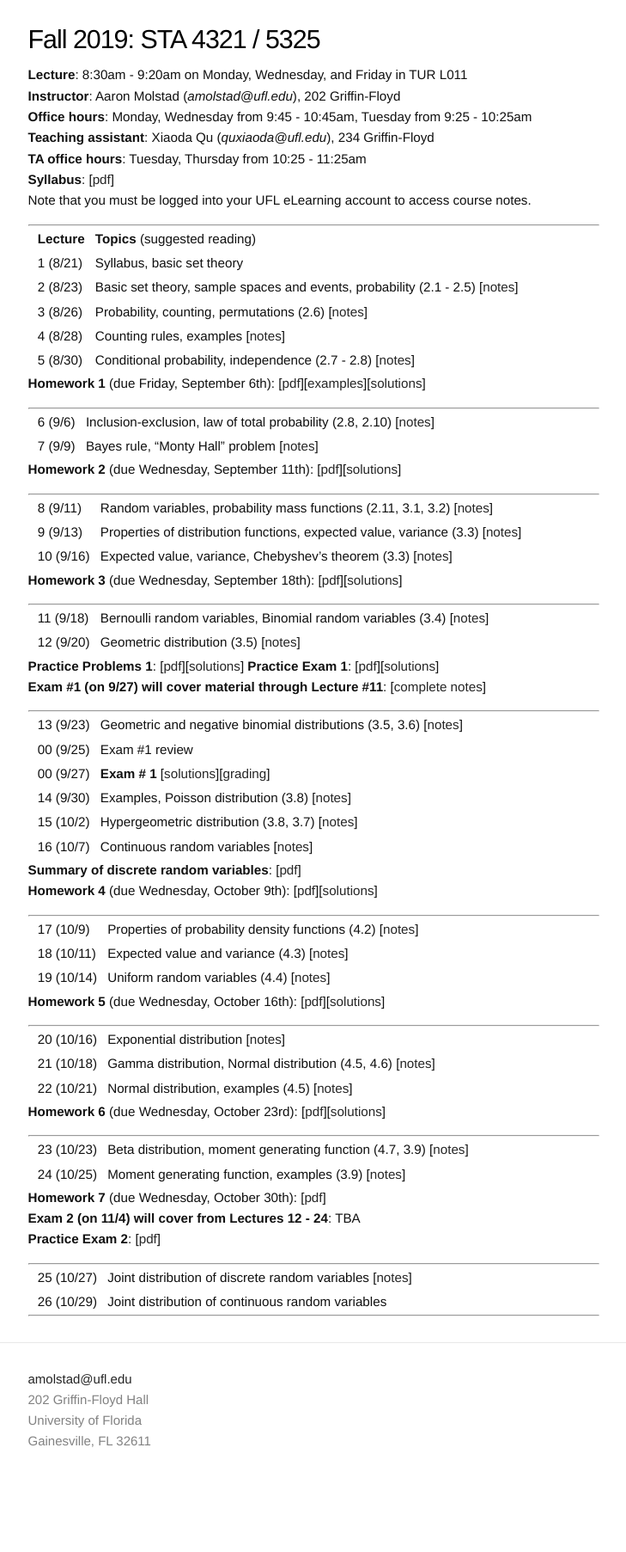
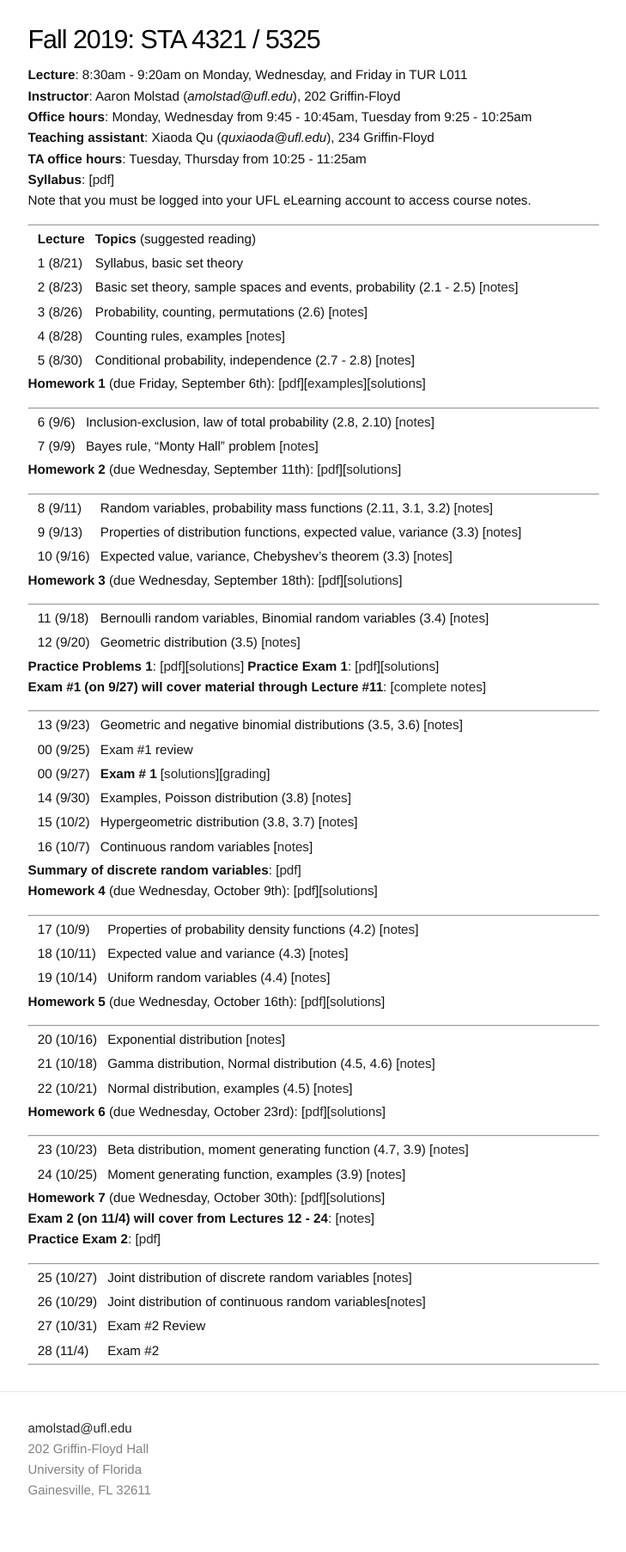
Before and after one commit to ajmolstad/ajmolstad.github.io, a Jekyll site: the page built from F19_STA4321.md, in a window 1280 px wide. Shown: the whole page at 86% size, without its empty margins (275-1004 px from the left). Built offline with Jekyll 4.4.1, drawn with Linux system fonts in a browser that asks for light colours; before the commit the page ends 1748 px from its top, so only the background shows below that.

Commit message:
Update F19_STA4321.md

```diff
--- a/F19_STA4321.md
+++ b/F19_STA4321.md
@@ -81,13 +81,15 @@ Note that you must be logged into your UFL eLearning account to access course no
 || 23 (10/23)  || Beta distribution, moment generating function (4.7, 3.9) [[notes](https://ufl.instructure.com/courses/382258/files/46160640/download?wrap=1)]||
 || 24 (10/25)  || Moment generating function, examples (3.9) [[notes](https://ufl.instructure.com/courses/382258/files/46223779/download?wrap=1)]||
 
-**Homework 7** (due Wednesday, October 30th): [[pdf](/docs/STA4321_F19_Homework7.pdf)]
-**Exam 2 (on 11/4) will cover from Lectures 12 - 24**: TBA
+**Homework 7** (due Wednesday, October 30th): [[pdf](/docs/STA4321_F19_Homework7.pdf)][[solutions](https://ufl.instructure.com/courses/382258/files/46326412/download?wrap=1)]
+**Exam 2 (on 11/4) will cover from Lectures 12 - 24**: [[notes](https://ufl.instructure.com/courses/382258/files/46326974/download?wrap=1)]
 **Practice Exam 2**: [[pdf](https://ufl.instructure.com/courses/382258/files/46170644/download?wrap=1)]
 
 ---------------
 
 || 25 (10/27)  || Joint distribution of discrete random variables [[notes](https://ufl.instructure.com/courses/382258/files/46260332/download?wrap=1)]||
-|| 26 (10/29)  || Joint distribution of continuous random variables ||
+|| 26 (10/29)  || Joint distribution of continuous random variables[[notes](https://ufl.instructure.com/courses/382258/files/46323308/download?wrap=1)]||
+|| 27 (10/31)  || Exam #2 Review ||
+|| 28 (11/4)  || Exam #2 ||
 
 ---------------
```
